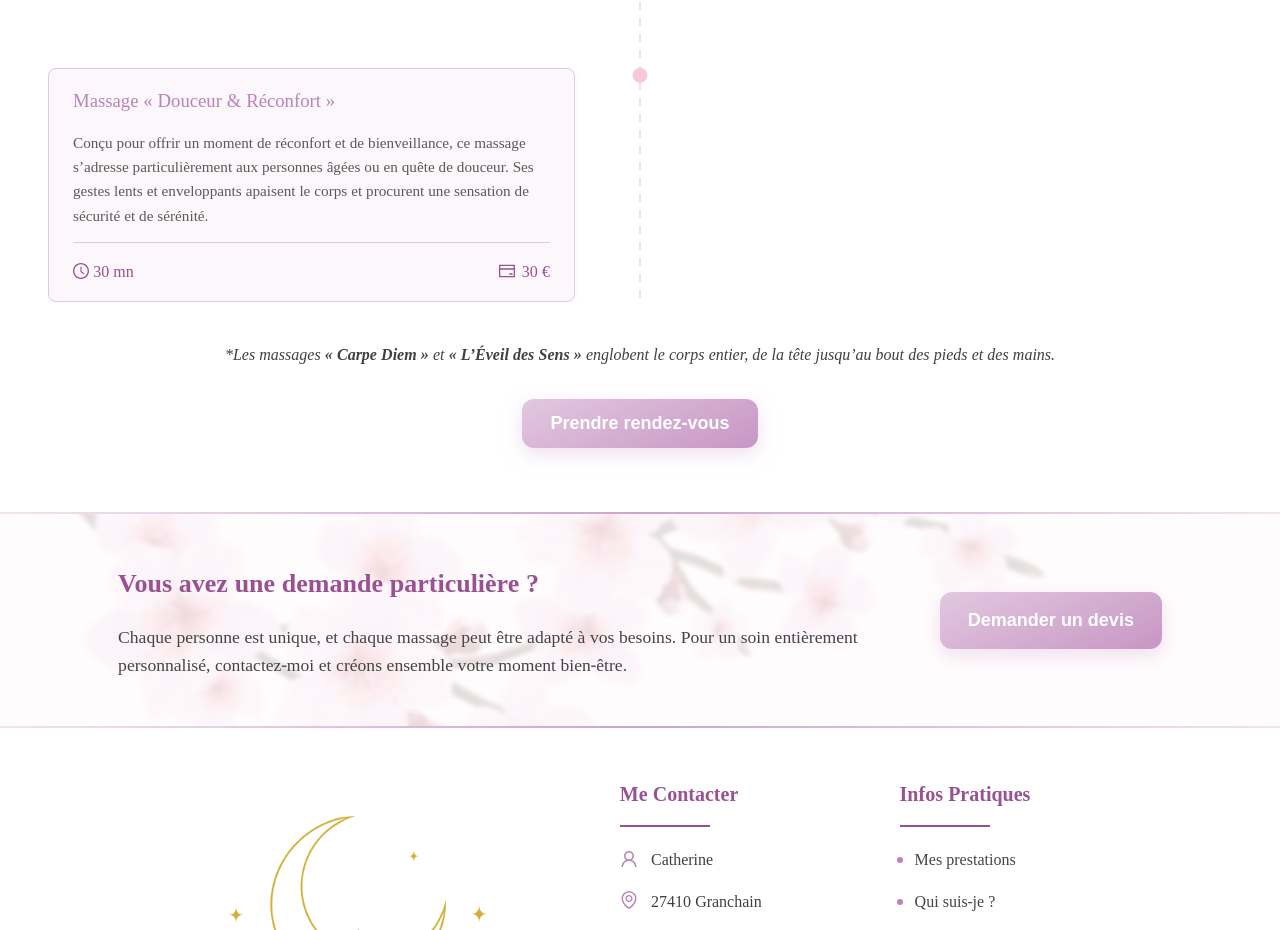
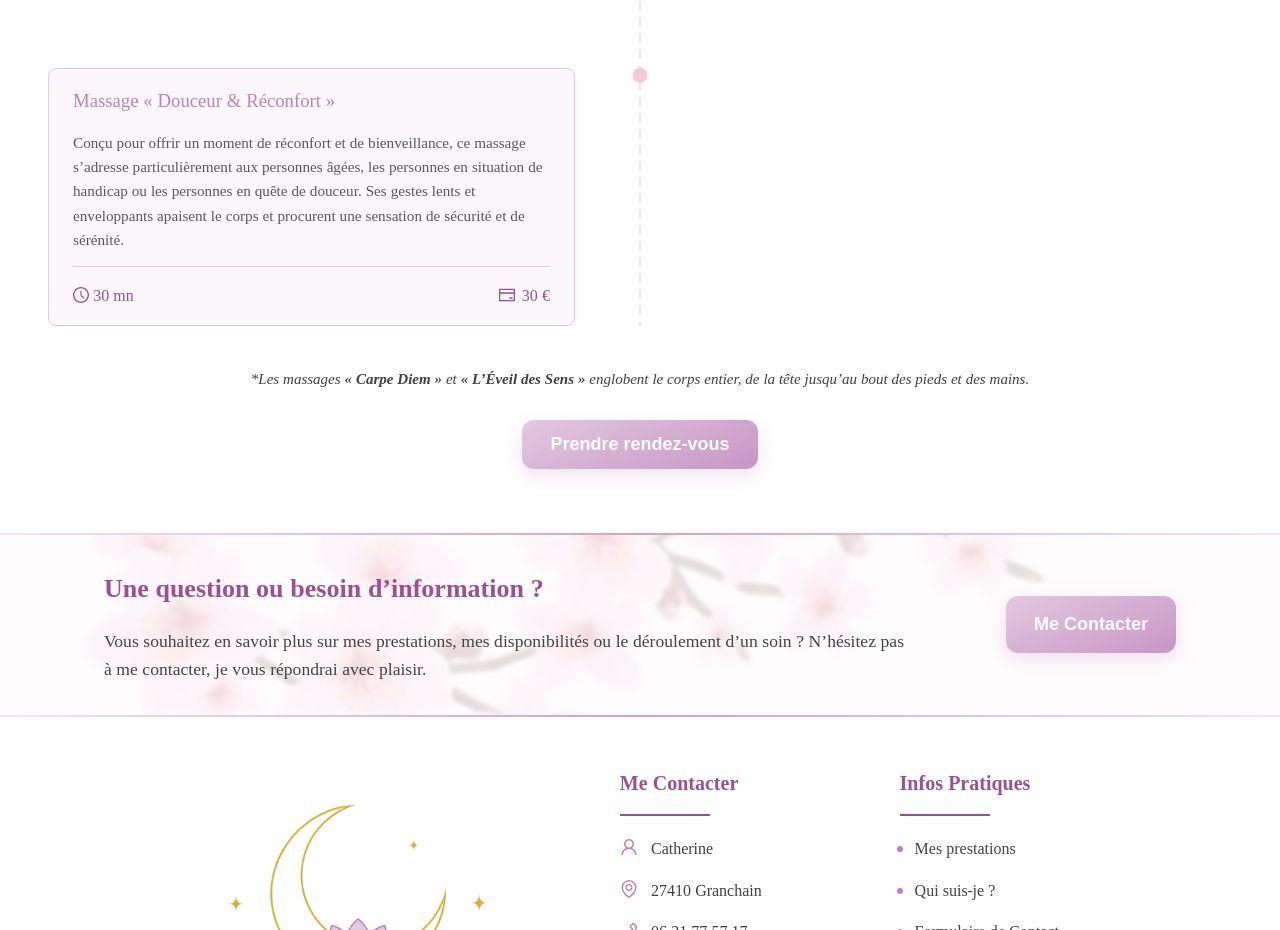
Before and after one commit to CamilleLinan/La-Kate-des-Sens, a React (Vite) app: page /prestations in a window 1280 px wide. Shown: the part 8214-9144 px from the top of the page. Built offline with nearby package versions, Linux system fonts and the light colour scheme; no server answers.

Commit message:
update scss + wording

```diff
--- a/src/components/Benefits/MassageTimeline/MassageTimeline.tsx
+++ b/src/components/Benefits/MassageTimeline/MassageTimeline.tsx
@@ -71,7 +71,7 @@ const MassageTimeline: FC = () => {
         <div className="massages__line"></div>
       </div>
 
-      <p className="massages__text">
+      <p className="massages__text bonus">
         *Les massages <b>« Carpe Diem »</b> et <b>« L’Éveil des Sens »</b>{" "}
         englobent le corps entier, de la tête jusqu’au bout des pieds et des
         mains.
--- a/src/components/Benefits/MassageTimeline/_MassageTimeline.scss
+++ b/src/components/Benefits/MassageTimeline/_MassageTimeline.scss
@@ -7,6 +7,10 @@
     margin-bottom: 2em;
     font-style: italic;
     text-align: center;
+
+    &.bonus {
+      font-size: 15px;
+    }
   }
 
   &__grid {
--- a/src/components/Benefits/ServiceRequest/ServiceRequest.tsx
+++ b/src/components/Benefits/ServiceRequest/ServiceRequest.tsx
@@ -5,11 +5,11 @@ import CustomRequest from "@components/shared/CustomRequest/CustomRequest";
 const ServiceRequest: FC = () => {
   return (
     <CustomRequest
-      title="Vous avez une demande particulière ?"
-      description="Chaque personne est unique, et chaque massage peut être adapté à vos besoins. Pour un soin entièrement personnalisé, contactez-moi et créons ensemble votre moment bien-être."
+      title="Une question ou besoin d’information ?"
+      description="Vous souhaitez en savoir plus sur mes prestations, mes disponibilités ou le déroulement d’un soin ? N’hésitez pas à me contacter, je vous répondrai avec plaisir."
       buttons={[
         {
-          children: "Demander un devis",
+          children: "Me Contacter",
           variant: "primary",
           link: "/contact",
         },
--- a/src/components/Home/HomeRequest/HomeRequest.tsx
+++ b/src/components/Home/HomeRequest/HomeRequest.tsx
@@ -5,11 +5,11 @@ import CustomRequest from "@components/shared/CustomRequest/CustomRequest";
 const HomeRequest: FC = () => {
   return (
     <CustomRequest
-      title="Vous avez une demande particulière ?"
-      description="Chaque personne est unique, et chaque massage peut être adapté à vos besoins. Pour un soin entièrement personnalisé, contactez-moi et créons ensemble votre moment bien-être."
+      title="Une question ou besoin d’information ?"
+      description="Vous souhaitez en savoir plus sur mes prestations, mes disponibilités ou le déroulement d’un soin ? N’hésitez pas à me contacter, je vous répondrai avec plaisir."
       buttons={[
         {
-          children: "Demander un devis",
+          children: "Me Contacter",
           variant: "primary",
           link: "/contact",
         },
--- a/src/components/shared/CustomRequest/_CustomRequest.scss
+++ b/src/components/shared/CustomRequest/_CustomRequest.scss
@@ -7,7 +7,7 @@
   justify-content: space-around;
   gap: 1em;
   background: hsla(336, 100%, 94%, 0.1);
-  padding: 3rem 6em;
+  padding: 2rem 4em;
   margin: 4em 0 0 0;
   overflow: hidden;
   border-top: 2px solid transparent;
--- a/src/data/massages.tsx
+++ b/src/data/massages.tsx
@@ -4,7 +4,7 @@ import carpediem from "./images/1carpediem.jpg";
 import californien from "./images/2californien.jpg";
 import visage from "./images/4visage.jpg";
 import pied from "./images/5pied.jpg";
-import kansu from "./images/6kansu.jpg";
+import kansu from "./images/6kansu 2.jpg";
 import senior from "./images/7senior.jpeg";
 import dos from "./images/3dos.jpg";
 // import perso from "./images/8perso.jpg";
@@ -90,7 +90,7 @@ export const massages: Massage[] = [
     description:
       "Tendre et apaisant, pensé pour les personnes sensibles, en situation de handicap ou âgées.",
     descriptionLong: [
-      "Conçu pour offrir un moment de réconfort et de bienveillance, ce massage s’adresse particulièrement aux personnes âgées ou en quête de douceur. Ses gestes lents et enveloppants apaisent le corps et procurent une sensation de sécurité et de sérénité.",
+      "Conçu pour offrir un moment de réconfort et de bienveillance, ce massage s’adresse particulièrement aux personnes âgées, les personnes en situation de handicap ou les personnes en quête de douceur. Ses gestes lents et enveloppants apaisent le corps et procurent une sensation de sécurité et de sérénité.",
     ],
     duration: "30 mn",
     price: 30,
```
Also changed, not shown: src/data/images/6kansu 2.jpg (added).
